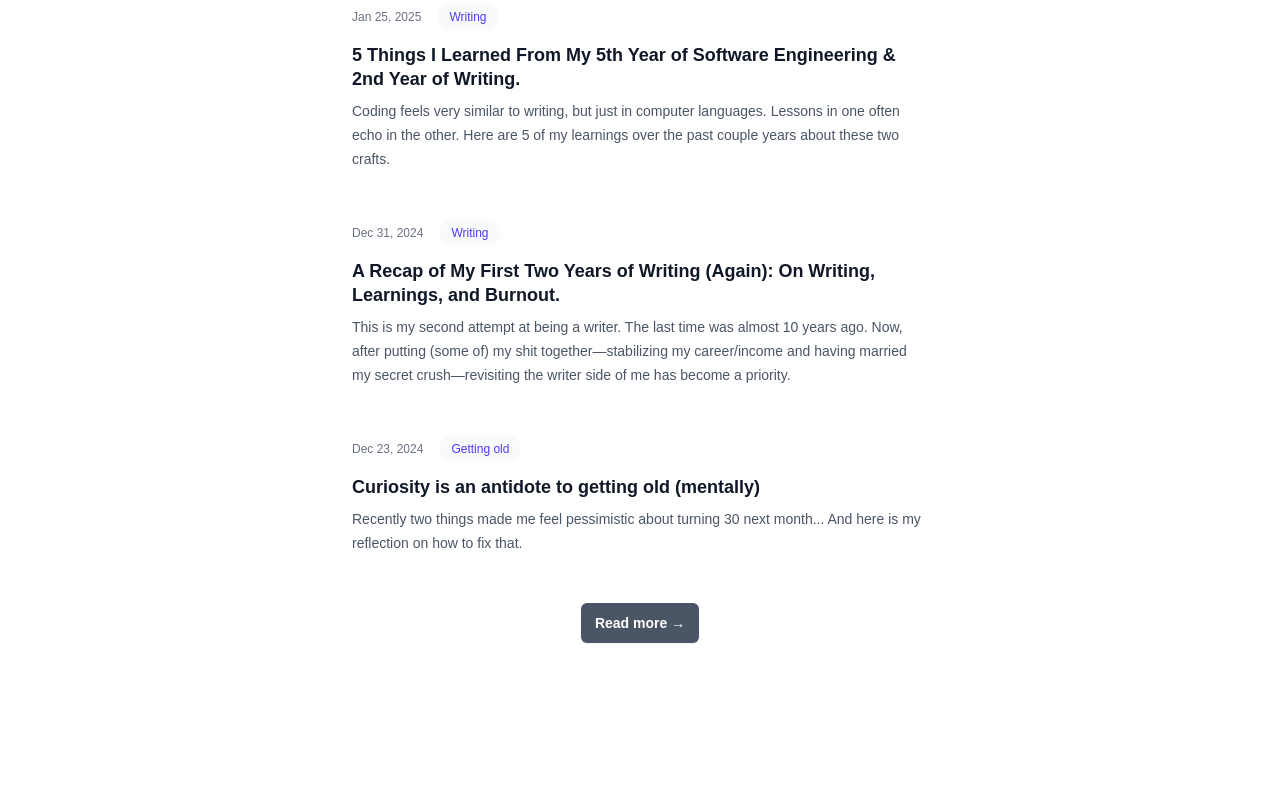
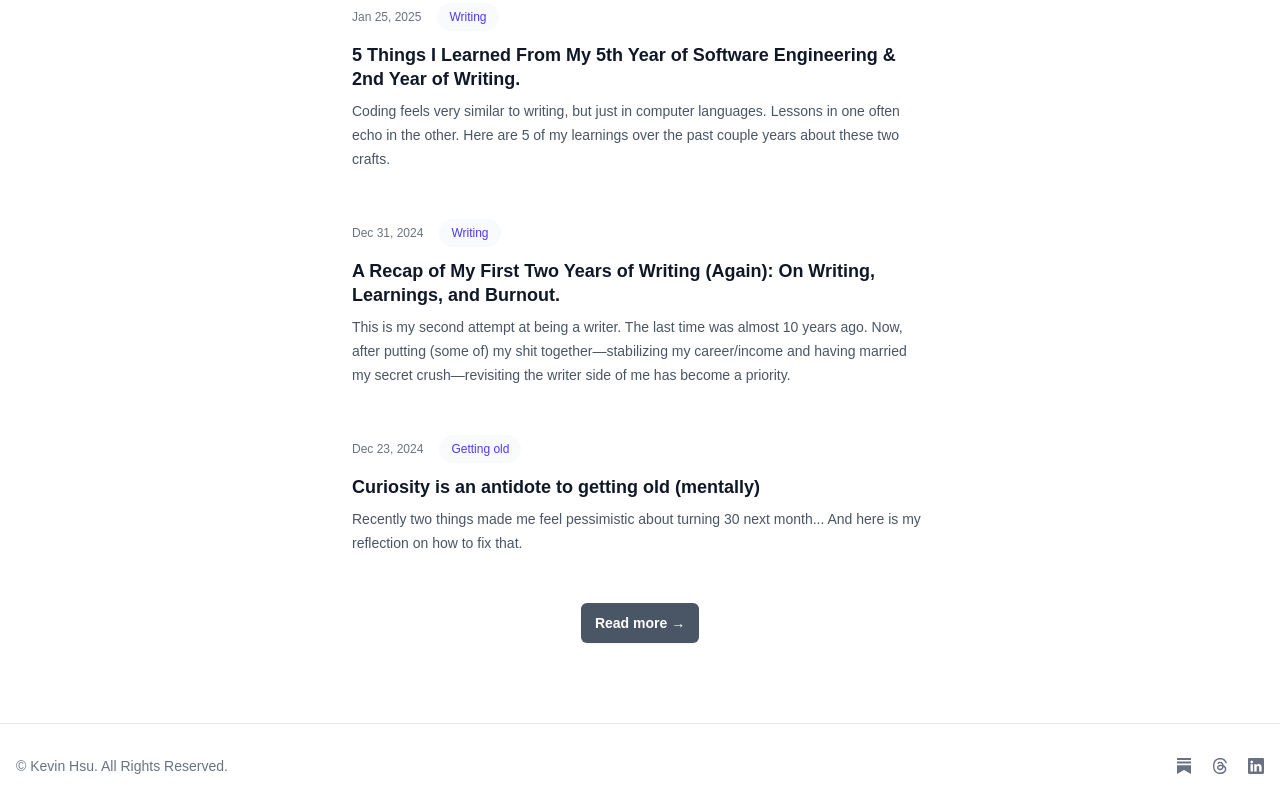
Before and after one commit to WigoHunter/kaichun, a Next.js app: page /en/newsletter in a window 1280 px wide. Shown: the part 435-1235 px from the top of the page. Before the commit the page ends 1174 px from the top, so only its background shows below. Built offline with nearby package versions, Linux system fonts and the light colour scheme.

Commit message:
add a footer

```diff
--- a/app/[locale]/layout.tsx
+++ b/app/[locale]/layout.tsx
@@ -3,6 +3,7 @@ import { getMessages, getTranslations } from 'next-intl/server';
 import { notFound } from 'next/navigation';
 import { routing } from '@/i18n/routing';
 import Navbar from '@/components/Navbar';
+import Footer from '@/components/Footer';
 
 import { Geist, Geist_Mono } from "next/font/google";
 import "./globals.css";
@@ -53,7 +54,10 @@ export default async function LocaleLayout({
       >
         <NextIntlClientProvider messages={messages}>
           <Navbar />
-          {children}
+          <div className="min-h-screen">
+            {children}
+          </div>
+          <Footer />
         </NextIntlClientProvider>
       </body>
     </html>
--- a/app/[locale]/newsletter/page.tsx
+++ b/app/[locale]/newsletter/page.tsx
@@ -100,7 +100,7 @@ export default function PageNewsLetter() {
                     </article>
                 ))}
             </div>
-            <div className="my-12 flex items-center justify-center">
+            <div className="mt-12 flex items-center justify-center">
                 <a
                     href={t('url')}
                     target='_blank'
--- /dev/null
+++ b/components/Footer.tsx
@@ -0,0 +1,33 @@
+'use client'
+import { useTranslations } from 'next-intl';
+
+
+export default function Footer() {
+    const t = useTranslations('newsletter')
+    return <div className="max-w-7xl mx-auto">
+        <hr className="my-6 border-gray-200 mx-auto dark:border-gray-700 sm:my-8" />
+        <div className="pb-6 px-4 ms:px-0 sm:flex sm:items-center sm:justify-between">
+            <span className="text-sm text-gray-500 sm:text-center dark:text-gray-400">© Kevin Hsu. All Rights Reserved.</span>
+            <div className="flex mt-4 sm:justify-center sm:mt-0">
+                <a href={t('url')} className="text-gray-500 hover:text-gray-900 dark:hover:text-white" target="_blank">
+                    <svg xmlns="http://www.w3.org/2000/svg" width="16" height="16" fill="currentColor" className="bi bi-substack" viewBox="0 0 16 16">
+                        <path d="M15 3.604H1v1.891h14v-1.89ZM1 7.208V16l7-3.926L15 16V7.208zM15 0H1v1.89h14z" />
+                    </svg>
+                    <span className="sr-only">Substack</span>
+                </a>
+                <a href="https://www.threads.net/@kevinhsu.js" className="text-gray-500 hover:text-gray-900 dark:hover:text-white ms-5" target="_blank">
+                    <svg xmlns="http://www.w3.org/2000/svg" width="16" height="16" fill="currentColor" className="bi bi-threads" viewBox="0 0 16 16">
+                        <path d="M6.321 6.016c-.27-.18-1.166-.802-1.166-.802.756-1.081 1.753-1.502 3.132-1.502.975 0 1.803.327 2.394.948s.928 1.509 1.005 2.644q.492.207.905.484c1.109.745 1.719 1.86 1.719 3.137 0 2.716-2.226 5.075-6.256 5.075C4.594 16 1 13.987 1 7.994 1 2.034 4.482 0 8.044 0 9.69 0 13.55.243 15 5.036l-1.36.353C12.516 1.974 10.163 1.43 8.006 1.43c-3.565 0-5.582 2.171-5.582 6.79 0 4.143 2.254 6.343 5.63 6.343 2.777 0 4.847-1.443 4.847-3.556 0-1.438-1.208-2.127-1.27-2.127-.236 1.234-.868 3.31-3.644 3.31-1.618 0-3.013-1.118-3.013-2.582 0-2.09 1.984-2.847 3.55-2.847.586 0 1.294.04 1.663.114 0-.637-.54-1.728-1.9-1.728-1.25 0-1.566.405-1.967.868ZM8.716 8.19c-2.04 0-2.304.87-2.304 1.416 0 .878 1.043 1.168 1.6 1.168 1.02 0 2.067-.282 2.232-2.423a6.2 6.2 0 0 0-1.528-.161" />
+                    </svg>
+                    <span className="sr-only">Threads account</span>
+                </a>
+                <a href="https://www.linkedin.com/in/kevinkchsu/" className="text-gray-500 hover:text-gray-900 dark:hover:text-white ms-5" target="_blank">
+                    <svg xmlns="http://www.w3.org/2000/svg" width="16" height="16" fill="currentColor" className="bi bi-linkedin" viewBox="0 0 16 16">
+                        <path d="M0 1.146C0 .513.526 0 1.175 0h13.65C15.474 0 16 .513 16 1.146v13.708c0 .633-.526 1.146-1.175 1.146H1.175C.526 16 0 15.487 0 14.854zm4.943 12.248V6.169H2.542v7.225zm-1.2-8.212c.837 0 1.358-.554 1.358-1.248-.015-.709-.52-1.248-1.342-1.248S2.4 3.226 2.4 3.934c0 .694.521 1.248 1.327 1.248zm4.908 8.212V9.359c0-.216.016-.432.08-.586.173-.431.568-.878 1.232-.878.869 0 1.216.662 1.216 1.634v3.865h2.401V9.25c0-2.22-1.184-3.252-2.764-3.252-1.274 0-1.845.7-2.165 1.193v.025h-.016l.016-.025V6.169h-2.4c.03.678 0 7.225 0 7.225z" />
+                    </svg>
+                    <span className="sr-only">LinkedIn page</span>
+                </a>
+            </div>
+        </div>
+    </div>;
+}
--- a/components/Navbar.tsx
+++ b/components/Navbar.tsx
@@ -30,7 +30,7 @@ const novels = [
     { name: '靈火師', description: '台式奇幻 / 親情', href: '/zh/taiwanese-fantasy', icon: FingerPrintIcon },
 ]
 
-export default function Example() {
+export default function Navbar() {
     const t = useTranslations('navigation');
     const locale = useLocale();
     const router = useRouter();
```
